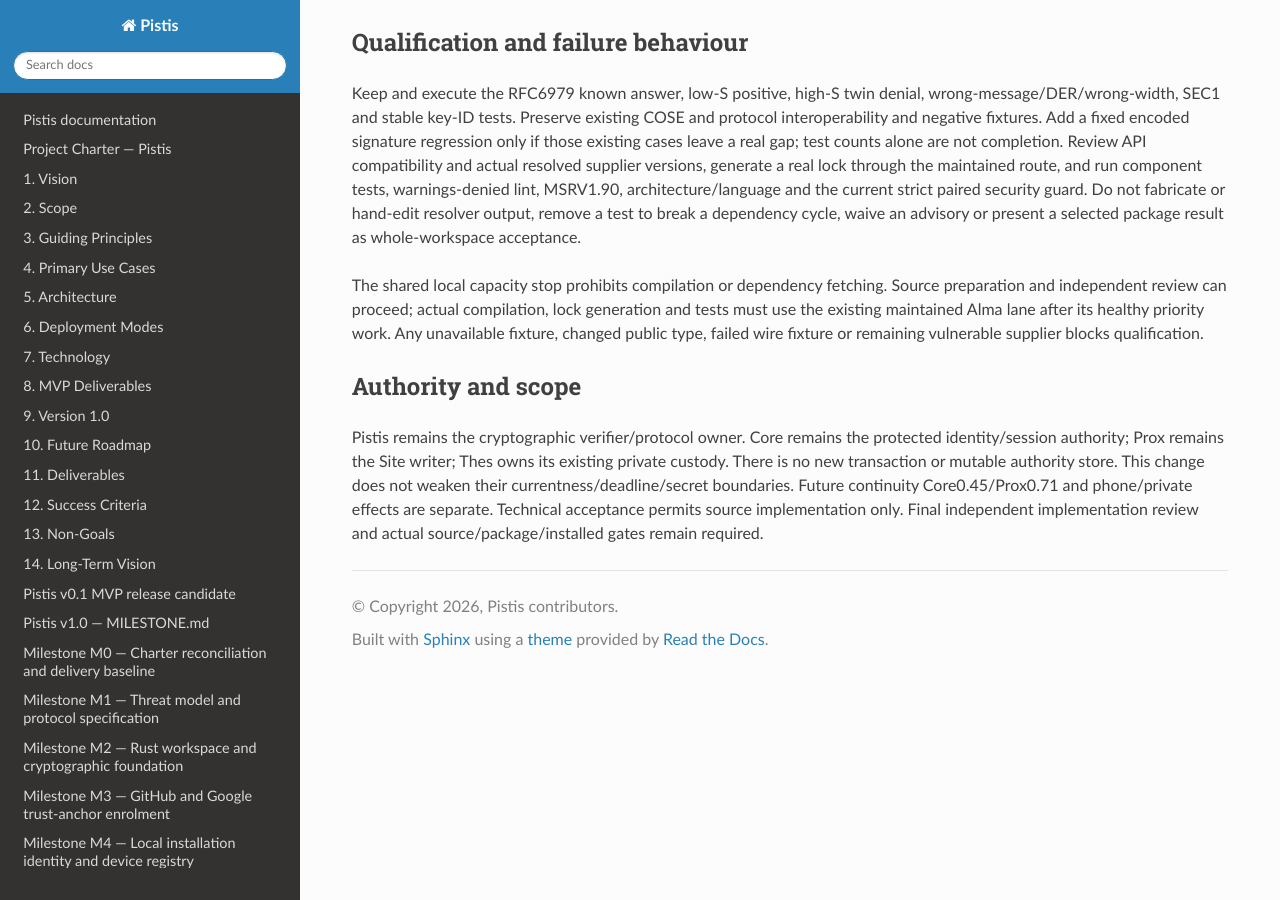
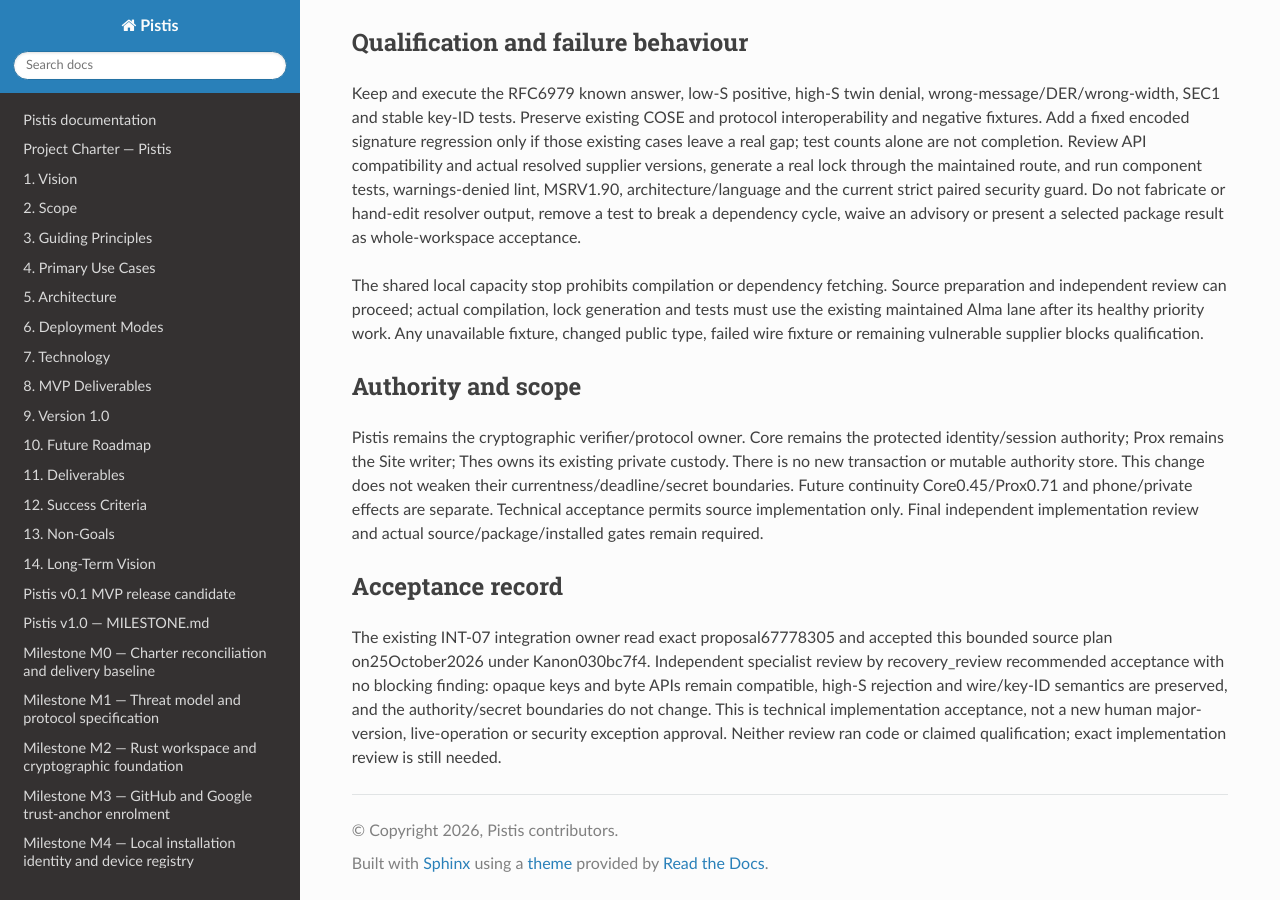
Before and after one commit to sagrudd/pistis, a Sphinx documentation site: the page built from docs/adr/0043-maintained-sdk-p256-verification.md, in a window 1280 px wide and 900 px high, scrolled down 994 px. Built offline with Sphinx 7.4.7 and the Read the Docs theme 3.1.0, drawn with Linux system fonts in a browser that asks for light colours; the version number could not be read and is left out; some of the changed text lies outside the part shown.

Commit message:
docs: record reviewed technical acceptance of verifier correction

```diff
--- a/docs/adr/0043-maintained-sdk-p256-verification.md
+++ b/docs/adr/0043-maintained-sdk-p256-verification.md
@@ -1,6 +1,6 @@
 # ADR 0043: Maintain the byte-facing SDK P-256 verifier
 
-- Status: Proposed; technical acceptance required before implementation
+- Status: Accepted for bounded source implementation; qualification pending
 - Date: 2026-10-25
 - Affected owners: Pistis SDK, Prosopikon Core, Proxenos, Thesaurophylax and the
   existing INT-07 integration owner
@@ -21,7 +21,7 @@
 Thesaurophylax1.0 implementation approval does not authorise additional public
 breaks, live signing, phone installation, key replacement or data migration.
 
-## Decision proposed for technical acceptance
+## Accepted decision
 
 Use the reviewed maintained P2560.14 supplier through the existing workspace
 curve declaration. Preserve the public opaque key and byte-facing API. Replace
@@ -75,3 +75,14 @@
 Future continuity Core0.45/Prox0.71 and phone/private effects are separate.
 Technical acceptance permits source implementation only. Final independent
 implementation review and actual source/package/installed gates remain required.
+
+## Acceptance record
+
+The existing INT-07 integration owner read exact proposal67778305 and accepted
+this bounded source plan on25October2026 under Kanon030bc7f4. Independent
+specialist review by recovery_review recommended acceptance with no blocking
+finding: opaque keys and byte APIs remain compatible, high-S rejection and
+wire/key-ID semantics are preserved, and the authority/secret boundaries do
+not change. This is technical implementation acceptance, not a new human
+major-version, live-operation or security exception approval. Neither review
+ran code or claimed qualification; exact implementation review is still needed.
```
Also changed, not shown: docs/adr/README.md (+3 -3 lines).
